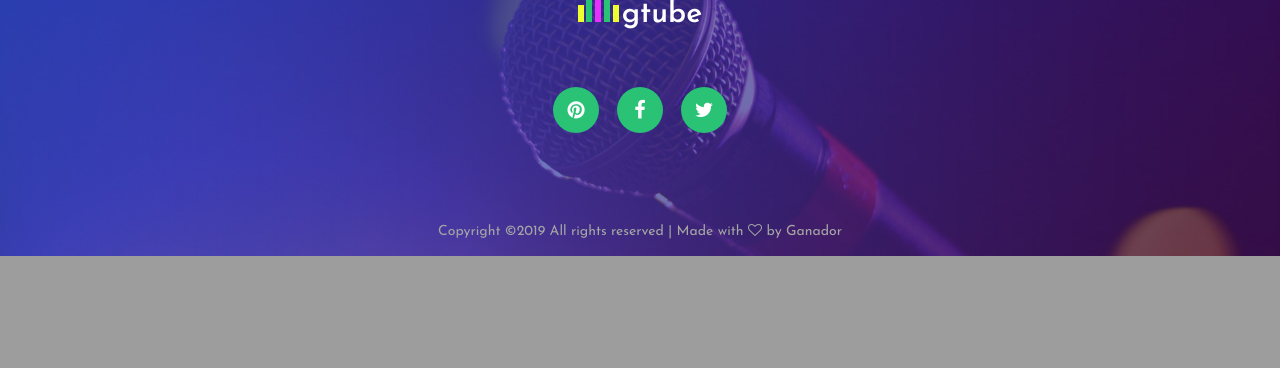
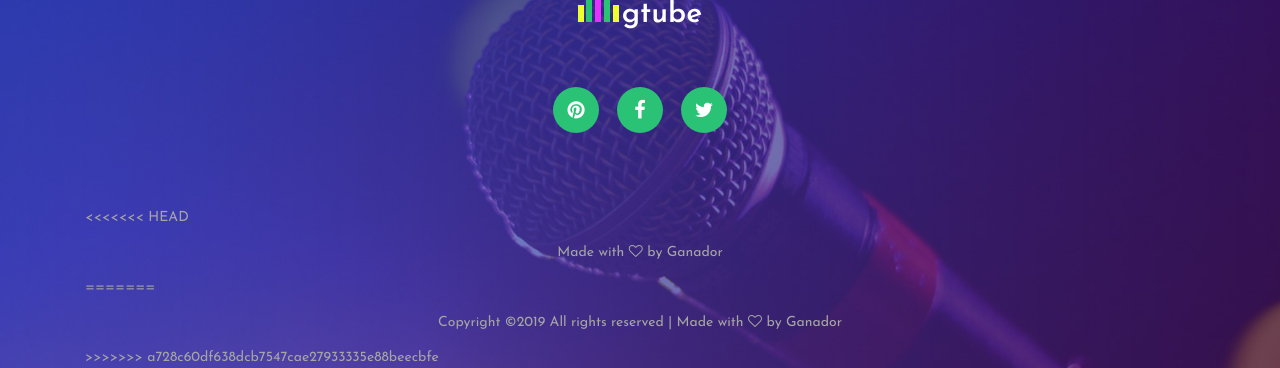
Before and after one commit to aayush-yb/GTube, a Python web app: template templates/contact.html in a window 1280 px wide. Shown: the part 1794-2162 px from the top of the page. Before the commit the page ends 2050 px from the top, so only its background shows below. Run offline with Jinja, Linux system fonts and the light colour scheme; the template is opened without the code that fills it, so the values that code supplies are empty; some libraries are stand-ins or nearby versions.

Commit message:
Update contact.html

```diff
--- a/templates/contact.html
+++ b/templates/contact.html
@@ -162,8 +162,13 @@
 			<div class="container">
 				<div class="row">
 					<div class="col">
+<<<<<<< HEAD
+						<div class="copyright text-center">
+Made with <i class="fa fa-heart-o" aria-hidden="true"></i> by Ganador</a></div>
+=======
 						<div class="copyright text-center"><!-- Link back to Colorlib can't be removed. Template is licensed under CC BY 3.0. -->
 Copyright &copy;<script>document.write(new Date().getFullYear());</script> All rights reserved | Made with <i class="fa fa-heart-o" aria-hidden="true"></i> by Ganador</a></div>
+>>>>>>> a728c60df638dcb7547cae27933335e88beecbfe
 					</div>
 				</div>
 			</div>
```
